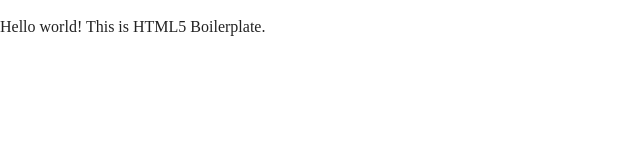
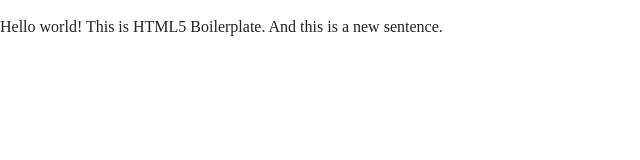
Before and after one commit to pchojnowska/initial-project, a plain HTML site: page index.html in a window 1280 px wide. Shown: the whole page, without its empty margins (0-640 px from the left). Drawn offline with nearby package versions, Linux system fonts and the light colour scheme.

Commit message:
Added sentence to index.html

```diff
--- a/index.html
+++ b/index.html
@@ -20,7 +20,7 @@
         <![endif]-->
 
         <!-- Add your site or application content here -->
-        <p>Hello world! This is HTML5 Boilerplate.</p>
+        <p>Hello world! This is HTML5 Boilerplate. And this is a new sentence.</p>
         <script src="js/vendor/modernizr-3.5.0.min.js"></script>
         <script src="https://code.jquery.com/jquery-3.2.1.min.js" integrity="sha256-hwg4gsxgFZhOsEEamdOYGBf13FyQuiTwlAQgxVSNgt4=" crossorigin="anonymous"></script>
         <script>window.jQuery || document.write('<script src="js/vendor/jquery-3.2.1.min.js"><\/script>')</script>
```
